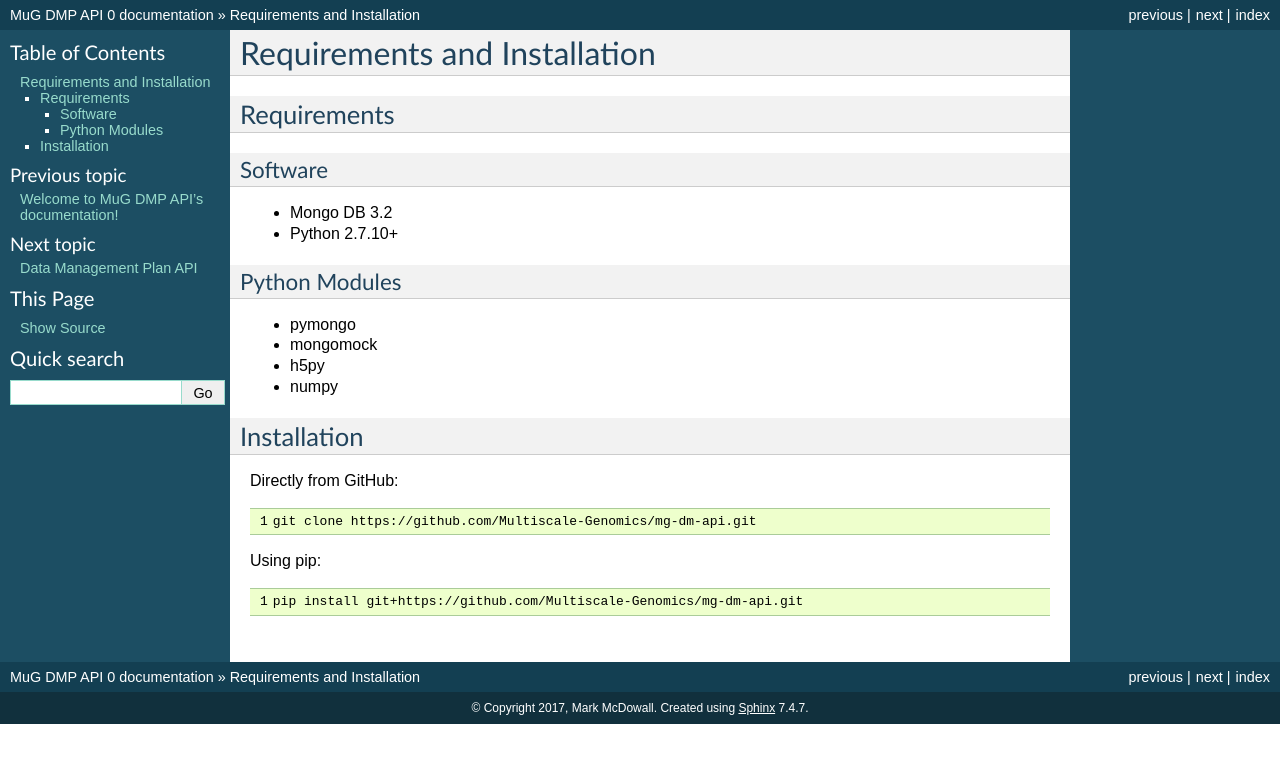
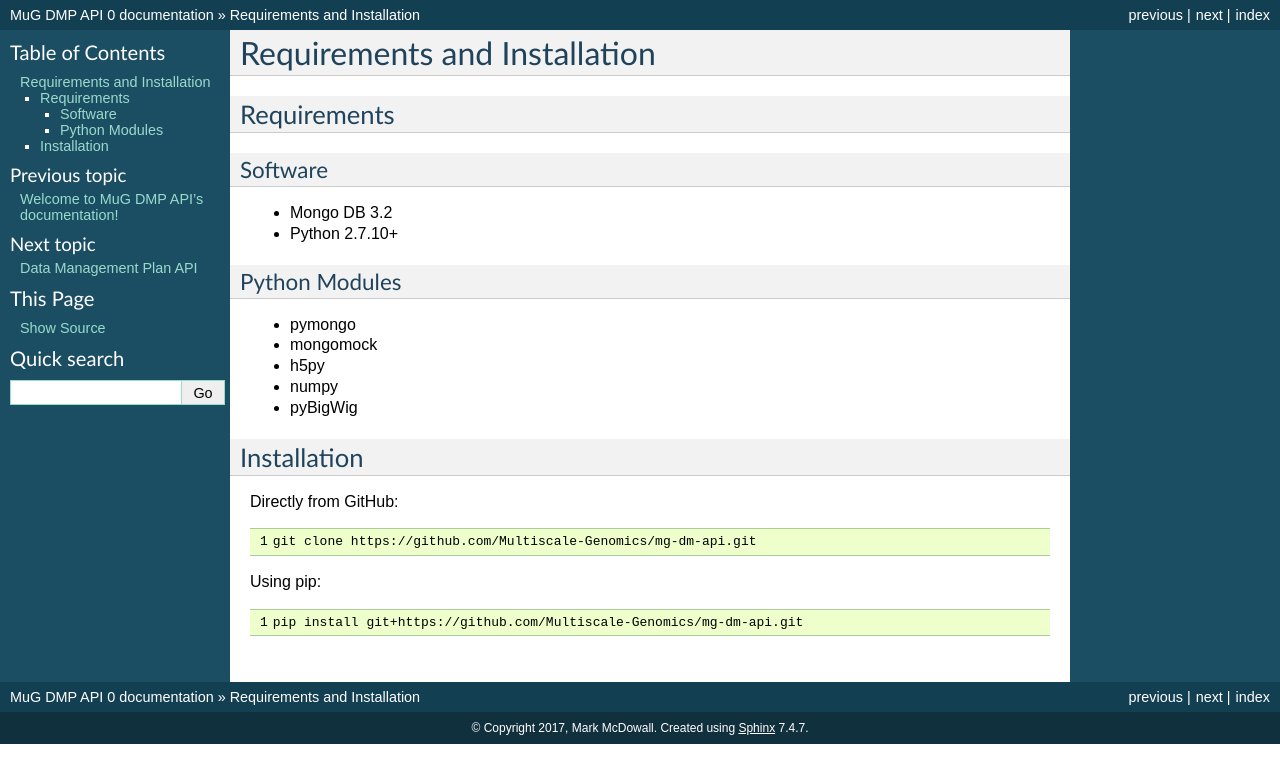
Before and after one commit to Multiscale-Genomics/mg-dm-api, a Sphinx documentation site: the page built from docs/install.rst, in a window 1280 px wide. Shown: the top 783 px of the page. Built offline with Sphinx 7.4.7, drawn with Linux system fonts in a browser that asks for light colours.

Commit message:
Dpendency for pyBigWig in the install docs

```diff
--- a/docs/install.rst
+++ b/docs/install.rst
@@ -17,6 +17,7 @@ Python Modules
 - mongomock
 - h5py
 - numpy
+- pyBigWig
 
 
 Installation
```
